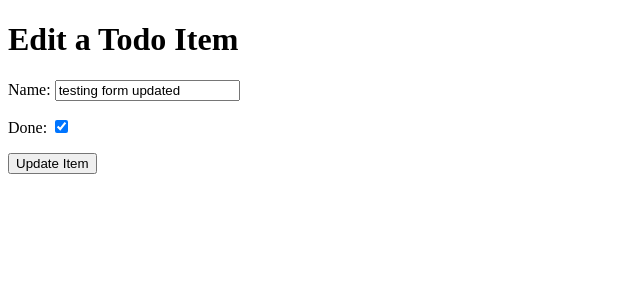
After one commit to Benjamin144/FSF-Django, a Django app: page /edit/4 in a window 1280 px wide. The commit adds this page. Shown: the top 300 px of the page, without its empty margins (0-640 px from the left). Run offline with Django 3.2, Linux system fonts and the light colour scheme; data comes from the database, SQL or seed files in the repository; both versions use the stored data as it was after the commit.

Commit message:
testing form updated

```diff
--- a/django_todo/urls.py
+++ b/django_todo/urls.py
@@ -15,10 +15,11 @@ Including another URLconf
 """
 from django.contrib import admin
 from django.urls import path
-from todo.views import get_todo_list, add_item
+from todo.views import get_todo_list, add_item, edit_item
 
 urlpatterns = [
     path('admin/', admin.site.urls),
-    path('', get_todo_list, name="get_todo_list"),
-    path('add', add_item, name="add")
+    path('', get_todo_list, name='get_todo_list'),
+    path('add', add_item, name= 'add'),
+    path('edit/<item_id>', edit_item, name='edit'),
 ]
--- /dev/null
+++ b/todo/templates/todo/edit_item.html
@@ -0,0 +1,23 @@
+<!DOCTYPE html>
+<html lang="en">
+
+<head>
+    <meta charset="UTF-8">
+    <meta name="viewport" content="width=device-width, initial-scale=1.0">
+    <title>todo list</title>
+</head>
+
+<body>
+    <h1>Edit a Todo Item</h1>
+    <form method="POST">
+       {% csrf_token %}
+       {{ form.as_p }}
+        <div>
+            <p>
+                <button type="submit">Update Item</button>
+            </p>
+        </div>
+    </form>
+</body>
+
+</html>
--- a/todo/views.py
+++ b/todo/views.py
@@ -1,4 +1,4 @@
-from django.shortcuts import render, redirect
+from django.shortcuts import render, redirect, get_object_or_404
 from .models import Item
 from .forms import ItemForm
 
@@ -25,3 +25,17 @@ def add_item(request):
         'form': form
     }
     return render(request, 'todo/add_item.html', context)
+
+
+def edit_item(request, item_id):
+    item = get_object_or_404(Item, id=item_id)
+    if request.method == 'POST':
+        form = ItemForm(request.POST, instance=item)
+        if form.is_valid():
+            form.save()
+            return redirect('get_todo_list')
+    form = ItemForm(instance=item)
+    context = {
+        'form': form
+    }
+    return render(request, 'todo/edit_item.html', context)
```
Also changed, not shown: todo/templates/todo/todo_list.html (+12 -4 lines), db.sqlite3.
